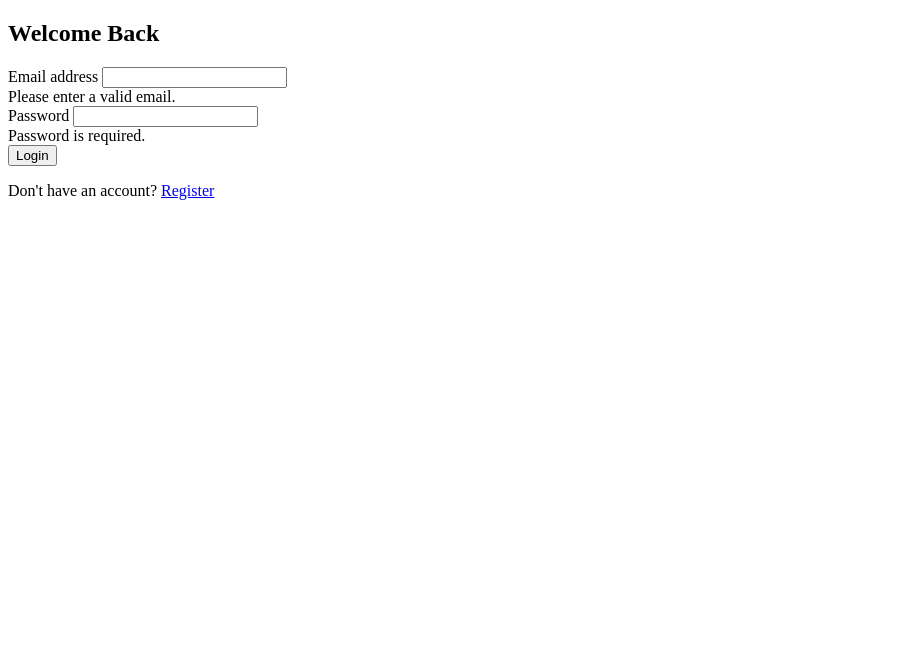
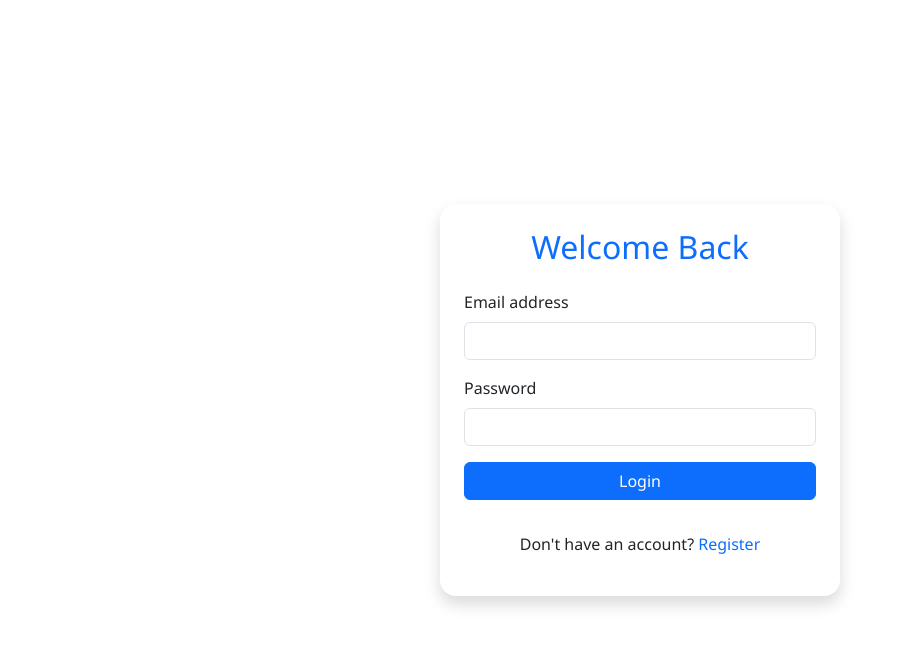
Before and after one commit to islamadel00/bookmarkis, a plain HTML site: page index.html in a window 1280 px wide. Shown: the whole page, without its empty margins (0-898 px from the left). Drawn offline with Linux system fonts and the light colour scheme; the site is published under a folder, as on GitHub Pages, so addresses that start at the root find nothing.

Commit message:
Add css and js files

```diff
--- a/home.html
+++ b/home.html
@@ -4,9 +4,9 @@
   <meta charset="UTF-8" />
   <meta name="viewport" content="width=device-width, initial-scale=1.0"/>
   <title>Home</title>
-  <link href="/css/all.min.css" rel="stylesheet">
-  <link rel="stylesheet" href="/css/bootstrap.min.css" />
-   <link href="/css/main.css" rel="stylesheet" />
+  <link href="css/all.min.css" rel="stylesheet">
+  <link rel="stylesheet" href="css/bootstrap.min.css" />
+   <link href="css/main.css" rel="stylesheet" />
 </head>
 <body class="bg-gradient">
   <div class="container d-flex justify-content-center align-items-center min-vh-100">
@@ -15,7 +15,7 @@
       <button onclick="logout()" class="btn btn-danger">Logout</button>
     </div>
   </div>
-   <script src="/js/index.js"></script>
-  <script src="/js/bootstrap.bundle.min.js"></script>
+   <script src="js/index.js"></script>
+  <script src="js/bootstrap.bundle.min.js"></script>
 </body>
 </html>
--- a/index.html
+++ b/index.html
@@ -4,9 +4,9 @@
   <meta charset="UTF-8" />
   <meta name="viewport" content="width=device-width, initial-scale=1.0"/>
   <title>Login</title>
-  <link href="/css/all.min.css" rel="stylesheet">
-  <link rel="stylesheet" href="/css/bootstrap.min.css" />
-   <link href="/css/main.css" rel="stylesheet" />
+  <link href="css/all.min.css" rel="stylesheet">
+  <link rel="stylesheet" href="css/bootstrap.min.css" />
+   <link href="css/main.css" rel="stylesheet" />
 </head>
 <body class="bg-gradient">
   <div class="container d-flex justify-content-center align-items-center min-vh-100">
@@ -29,7 +29,7 @@
       <p class="mt-3 text-center">Don't have an account? <a href="register.html">Register</a></p>
     </div>
   </div>
-  <script src="/js/index.js"></script>
-  <script src="/js/bootstrap.bundle.min.js"></script>
+  <script src="js/index.js"></script>
+  <script src="js/bootstrap.bundle.min.js"></script>
 </body>
 </html>
```
Also changed, not shown: register.html (+5 -5 lines).
